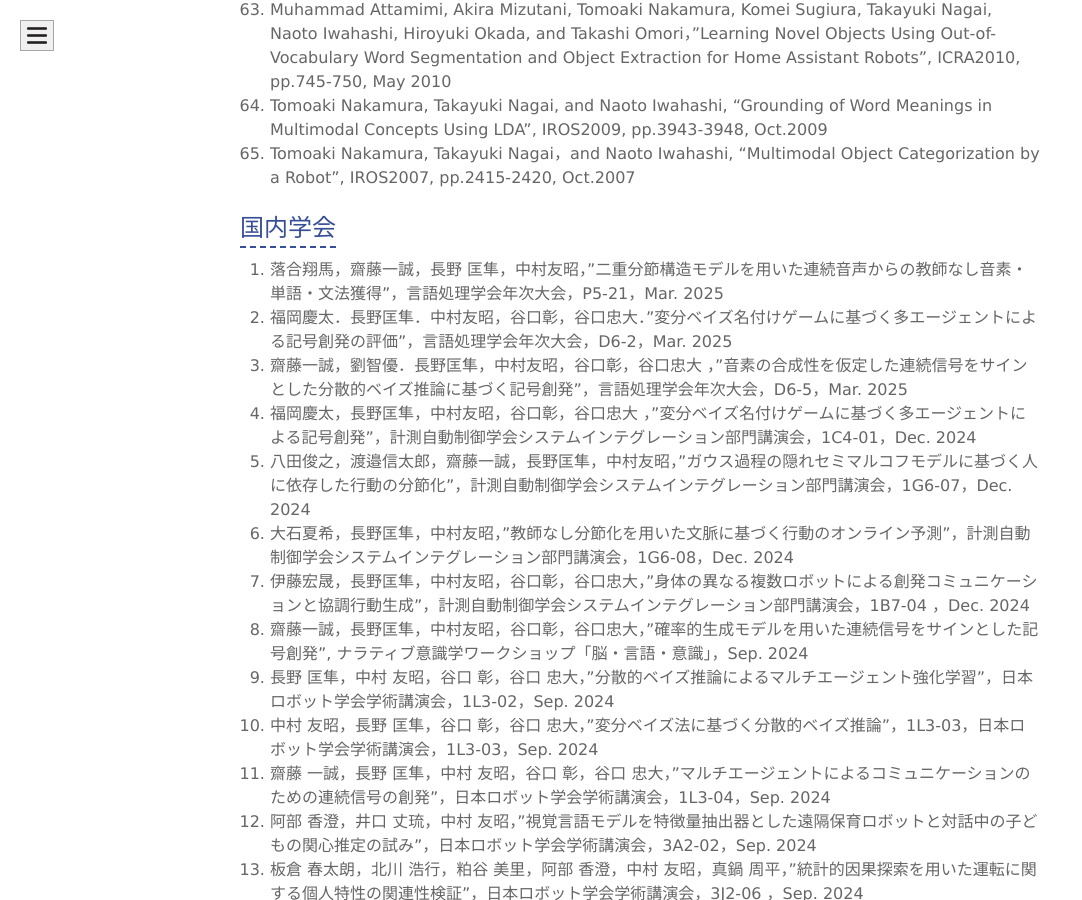
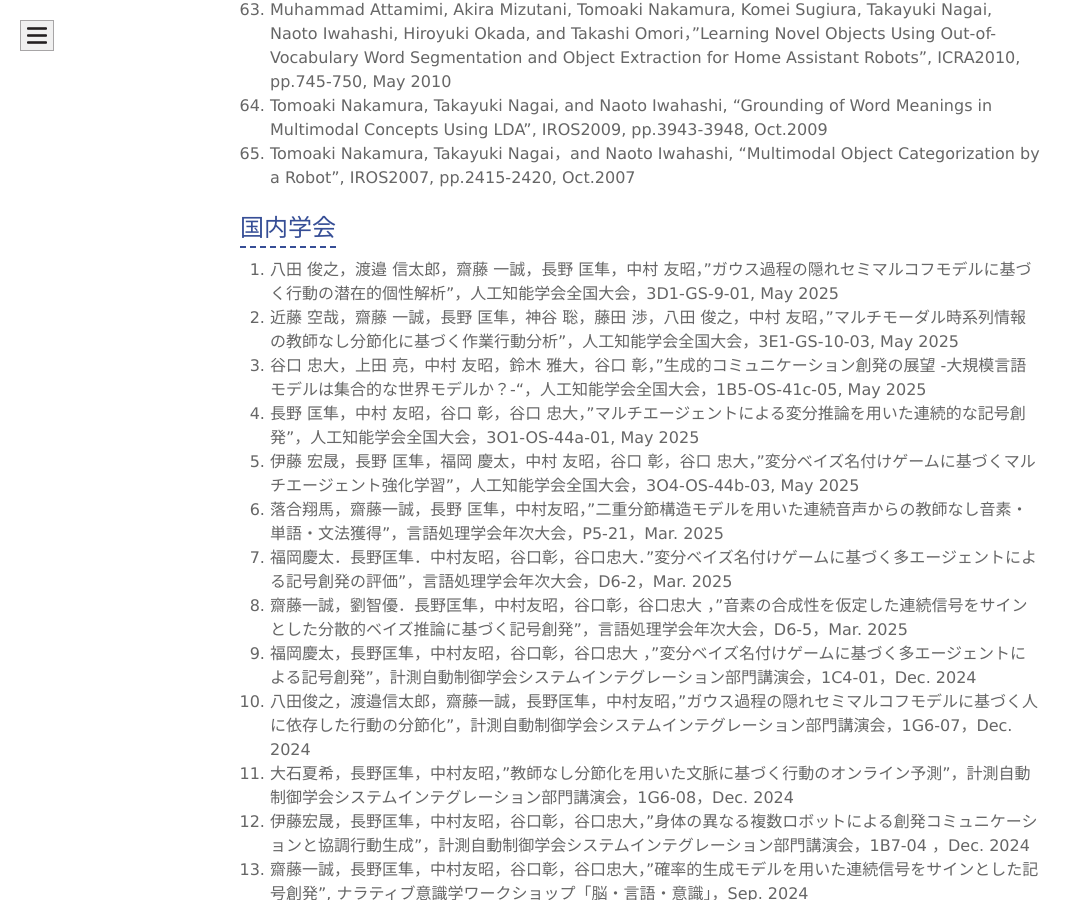
Before and after one commit to naka-lab/naka-lab.github.io, a Jekyll site: the page built from subpages/pub.md, in a window 1280 px wide and 900 px high, scrolled down 9746 px. Shown: the whole window, without its empty margins (0-1082 px from the left). Built offline with Jekyll 4.4.1, drawn with Linux system fonts in a browser that asks for light colours.

Commit message:
Update pub.md

```diff
--- a/subpages/pub.md
+++ b/subpages/pub.md
@@ -158,6 +158,11 @@ Signal Processing, pp. 13-16, Feb. 2020
 
 
 ## 国内学会
+1. 八田 俊之，渡邉 信太郎，齋藤 一誠，長野 匡隼，中村 友昭，"ガウス過程の隠れセミマルコフモデルに基づく行動の潜在的個性解析"，人工知能学会全国大会，3D1-GS-9-01, May 2025
+1. 近藤 空哉，齋藤 一誠，長野 匡隼，神谷 聡，藤田 渉，八田 俊之，中村 友昭，"マルチモーダル時系列情報の教師なし分節化に基づく作業行動分析"，人工知能学会全国大会，3E1-GS-10-03, May 2025
+1. 谷口 忠大，上田 亮，中村 友昭，鈴木 雅大，谷口 彰，"生成的コミュニケーション創発の展望 -大規模言語モデルは集合的な世界モデルか？-"，人工知能学会全国大会，1B5-OS-41c-05, May 2025
+1. 長野 匡隼，中村 友昭，谷口 彰，谷口 忠大，"マルチエージェントによる変分推論を用いた連続的な記号創発"，人工知能学会全国大会，3O1-OS-44a-01, May 2025
+1. 伊藤 宏晟，長野 匡隼，福岡 慶太，中村 友昭，谷口 彰，谷口 忠大，"変分ベイズ名付けゲームに基づくマルチエージェント強化学習"，人工知能学会全国大会，3O4-OS-44b-03, May 2025
 1. 落合翔馬，齋藤一誠，長野 匡隼，中村友昭，"二重分節構造モデルを用いた連続音声からの教師なし音素・単語・文法獲得"，言語処理学会年次大会，P5-21，Mar. 2025
 1. 福岡慶太．長野匡隼．中村友昭，谷口彰，谷口忠大．"変分ベイズ名付けゲームに基づく多エージェントによる記号創発の評価"，言語処理学会年次大会，D6-2，Mar. 2025
 1. 齋藤一誠，劉智優．長野匡隼，中村友昭，谷口彰，谷口忠大 ，"音素の合成性を仮定した連続信号をサインとした分散的ベイズ推論に基づく記号創発"，言語処理学会年次大会，D6-5，Mar. 2025
```
